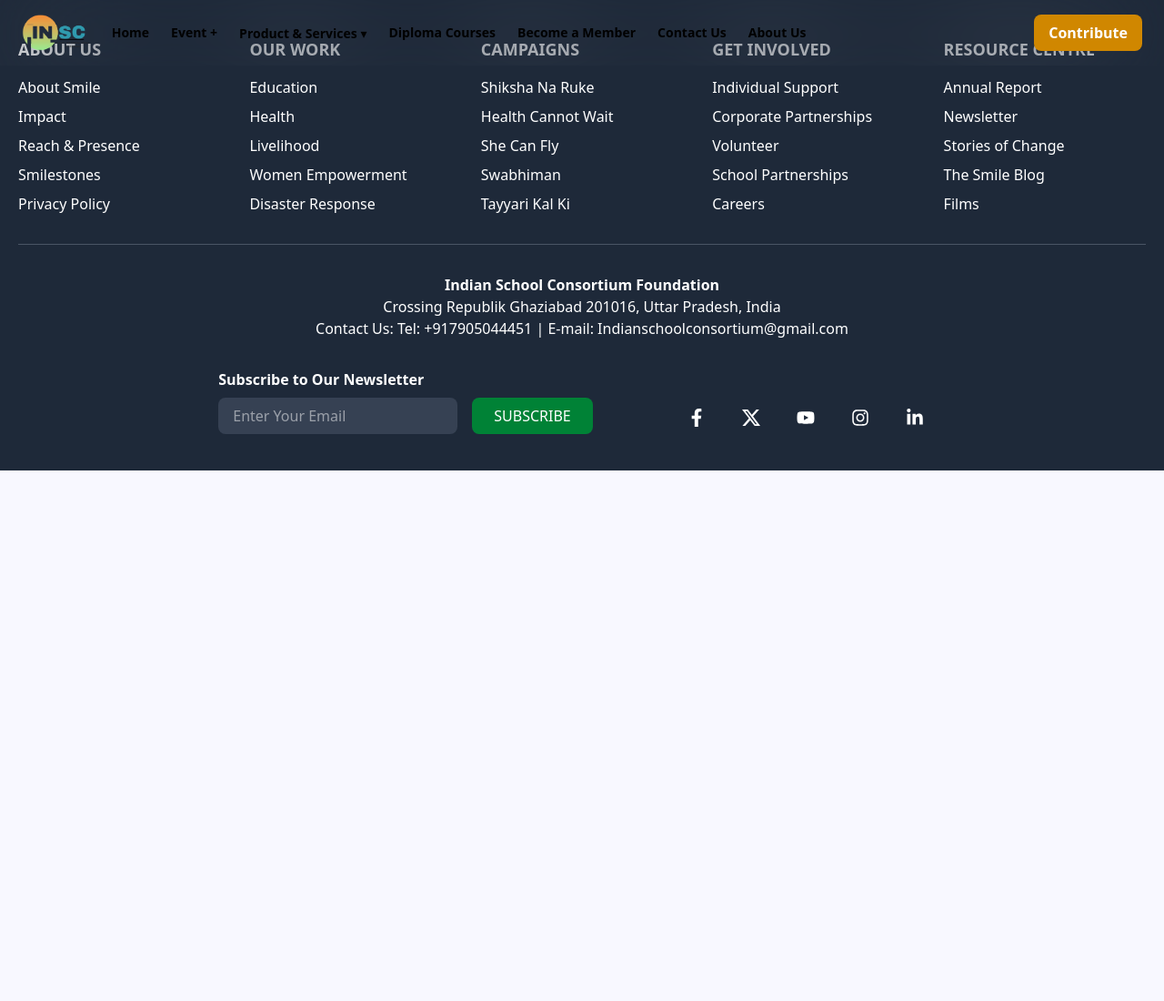
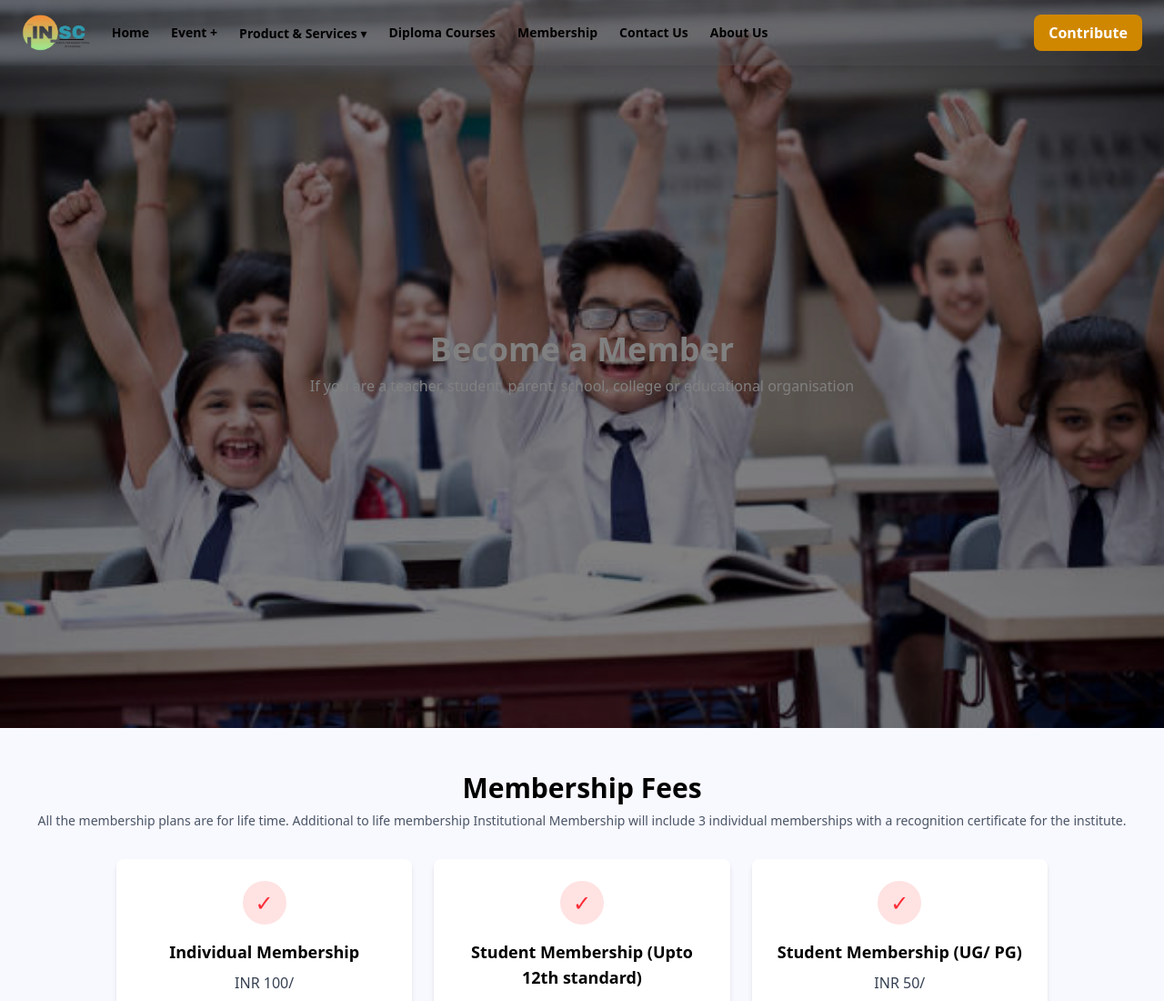
Before and after one commit to deepakshah23/INSC-WEBSITE, a React (Vite) app: page /membership in a window 1280 px wide. Shown: the top 1100 px of the page at 91% size. Before the commit the page ends 800 px from the top, so only its background shows below. Built offline with nearby package versions, Linux system fonts and the light colour scheme.

Commit message:
image Become create and content add

```diff
--- a/src/App.jsx
+++ b/src/App.jsx
@@ -3,19 +3,21 @@
 import Footer from "./components/Footer";
 import Navbar from "./components/Navbar";
 import HomePage from "./pages/HomePage";
+import ContactPage from "./pages/ContactPage";
+import MembershipPage from "./pages/MembershipPage";
 import ScrollToTopButton from "./components/Hook/Scroll-top";
-import ContactPage from "./pages/ContactPage";
 
 function App() {
   return (
     <Router>
       <Navbar />
       <ScrollToTopButton />
-
       <div>
         <Routes>
           <Route path="/" element={<HomePage />} />
           <Route path="/contactus" element={<ContactPage />} />
+          <Route path="/membership" element={<MembershipPage />} />
+
         </Routes>
       </div>
       <Footer />
--- a/src/components/Navbar.jsx
+++ b/src/components/Navbar.jsx
@@ -1,5 +1,4 @@
 import React from "react";
-import { FiSearch } from "react-icons/fi";
 
 const Navbar = () => {
   return (
@@ -45,8 +44,8 @@
         >
           Diploma Courses
         </a>
-        <a href="#" className="text-sm hover:text-gray-400">
-          Become a Member
+        <a href="/membership" className="text-sm hover:text-gray-400">
+          Membership
         </a>
         <a href="/contactus" className="text-sm hover:text-gray-400">
           Contact Us
--- /dev/null
+++ b/src/pages/MembershipPage.jsx
@@ -0,0 +1,106 @@
+import React from "react";
+
+// ✅ Correct way to load an image from src/assets
+const childImage = new URL("../assets/child.jpg", import.meta.url).href;
+
+const MembershipPage = () => {
+  return (
+    <div className="w-full">
+      {/* Header Section */}
+      <div
+        className="relative w-full h-screen flex items-center justify-center bg-cover bg-center"
+        style={{
+          backgroundImage: `url(${childImage})`,
+          filter: "brightness(50%)"
+        }}
+      >
+        {/* Dark Gray Overlay */}
+        <div className="absolute inset-0 bg-opacity-40"></div>
+
+        <div className="relative text-center text-white p-6">
+          <h1 className="text-4xl font-bold">Become a Member</h1>
+          <p className="mt-2">
+            If you are a teacher, student, parent, school, college or educational organisation
+          </p>
+        </div>
+      </div>
+
+      {/* Membership Fees Section */}
+      <div className="py-12 px-6">
+        <h2 className="text-center text-3xl font-semibold">Membership Fees</h2>
+        <p className="text-center text-gray-600 mt-2 text-sm">
+          All the membership plans are for life time. Additional to life membership Institutional Membership
+          will include 3 individual memberships with a recognition certificate for the institute.
+        </p>
+
+        {/* Membership Cards */}
+        <div className="grid grid-cols-1 sm:grid-cols-2 md:grid-cols-3 gap-6 mt-8 max-w-5xl mx-auto">
+          {[
+            { title: "Individual Membership", price: "INR 100/" },
+            { title: "Student Membership (Upto 12th standard)", price: "INR 20/" },
+            { title: "Student Membership (UG/ PG)", price: "INR 50/" },
+            { title: "Institutional Membership (Upto 12th standard/ Urban area/ CBSE/ ICSE)", price: "INR 1000/" },
+            { title: "Institutional Membership (Upto 12th standard/ Rural area/ State Board)", price: "INR 500/" },
+            { title: "Institutional Membership (UG/ PG/ University)", price: "INR 2500/" },
+          ].map((membership, index) => (
+            <div key={index} className="bg-white p-6 rounded-lg shadow-md text-center">
+              <div className="w-12 h-12 mx-auto bg-red-100 text-red-500 rounded-full flex items-center justify-center text-2xl hover:bg-red-500 hover:text-white transition-all">
+                ✓
+              </div>
+              <h3 className="text-lg font-semibold mt-4">{membership.title}</h3>
+              <p className="text-gray-700 mt-2">{membership.price}</p>
+            </div>
+          ))}
+        </div>
+      </div>
+
+      {/* Why Choose Us Section */}
+      <div className="relative w-full py-12 px-6 bg-gray-100 flex justify-center items-center">
+        {/* White Box with Background Image */}
+        <div className="relative max-w-6xl w-full bg-white rounded-xl shadow-lg p-8">
+          {/* Background Image Inside White Box */}
+          <div
+            className="absolute inset-0 bg-cover bg-center opacity-20 rounded-xl"
+            style={{ backgroundImage: `url(${childImage})` }}
+          ></div>
+
+          {/* Content Wrapper */}
+          <div className="relative z-10 grid grid-cols-1 md:grid-cols-2 gap-8">
+            {/* Left Section - Text */}
+            <div>
+              <h2 className="text-4xl font-bold text-gray-900">
+                Why <span className="bg-gradient-to-r from-yellow-400 to-orange-500 text-transparent bg-clip-text">Choose Us</span>
+              </h2>
+              <p className="mt-4 text-gray-800 text-md leading-relaxed">
+                Our network of resources includes <strong>Corporates, NGOs, Educational Service Providers, Government Bodies, Financial Bodies</strong>, and top universities.
+                We leverage <span className="bg-green-300 px-1">cutting-edge technology</span> to provide students and educators with the best opportunities to grow.
+              </p>
+            </div>
+
+            {/* Right Section - Floating Cards */}
+            <div className="grid grid-cols-2 gap-6">
+              {[
+                { title: "Recognition Opportunities", icon: "🏆" },
+                { title: "Financial Aid Opportunity", icon: "💰" },
+                { title: "Career Exposure", icon: "📈" },
+                { title: "International Exposure", icon: "🌍" }
+              ].map((item, index) => (
+                <div
+                  key={index}
+                  className="bg-white p-6 rounded-xl shadow-lg flex flex-col items-center justify-center text-center transform hover:scale-105 transition-all"
+                >
+                  <div className="text-4xl bg-red-100 text-red-500 w-16 h-16 flex items-center justify-center rounded-full">
+                    {item.icon}
+                  </div>
+                  <h3 className="text-lg font-semibold mt-4 text-gray-900">{item.title}</h3>
+                </div>
+              ))}
+            </div>
+          </div>
+        </div>
+      </div>
+    </div>
+  );
+};
+
+export default MembershipPage;
```
Also changed, not shown: src/assets/child.jpg (added), src/index.css (line endings or trailing spaces).
